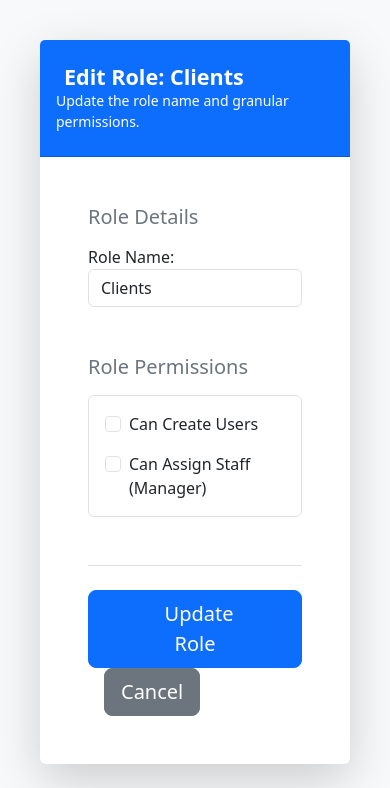
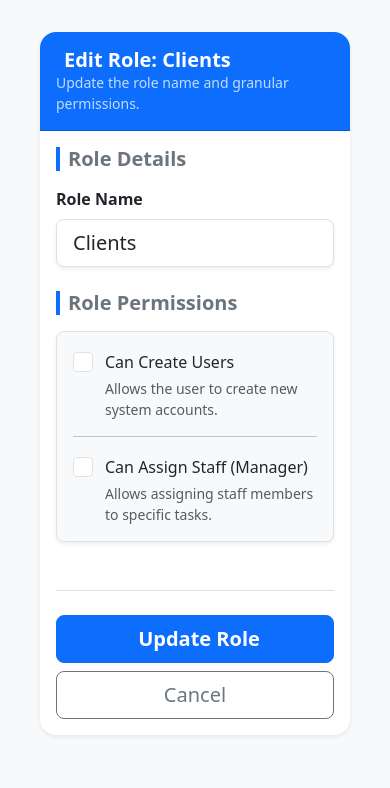
Before and after one commit to belldivine070/CMS, a Django app: page /bg-admin/roles/edit/13/ in a window 390 px wide. Shown: the part 56-844 px from the top of the page. Run offline with Django 5.2, Linux system fonts and the light colour scheme; a user stored in the database is signed in; data comes from the database, SQL or seed files in the repository; parts of the project's set-up code (start-up, migrations or seed data) failed here and were passed over; some libraries are stand-ins or nearby versions.

Commit message:
Refactor edit role page layout and styles
Updated the layout and styling of the edit role page, including improved focus states, larger checkboxes, and responsive typography adjustments.

```diff
--- a/users/templates/roles/edit_role.html
+++ b/users/templates/roles/edit_role.html
@@ -2,24 +2,23 @@
 {% load static %}
 {% load widget_tweaks %}
 
-{% block title %}Edit Role: {{ role.name }}{% endblock %}
 
 {% block content %}
-<div class="container-fluid pt-4">
-    <div class="card shadow-lg border-0">
-        <div class="card-header bg-primary text-white py-4">
-            <h4 class="m-0 fw-bold">
+<div class="container-fluid pt-3 pt-md-4">
+    <div class="card shadow-sm border-0 rounded-4 overflow-hidden">
+        <div class="card-header bg-primary text-white py-3 py-md-4 px-3 px-md-5">
+            <h4 class="m-0 fw-bold fs-5 fs-md-4">
                 <i class="fas fa-edit me-2"></i> Edit Role: {{ role.name }}
             </h4>
-            <p class="small mb-0">
+            <p class="small mb-0 opacity-75">
                 Update the role name and granular permissions.
             </p>
         </div>
 
-        <div class="card-body p-5">
+        <div class="card-body p-3 p-md-5">
             {% if messages %}
                 {% for message in messages %}
-                    <div class="alert alert-{{ message.tags }} alert-dismissible fade show" role="alert">
+                    <div class="alert alert-{{ message.tags }} alert-dismissible fade show shadow-sm" role="alert">
                         {{ message }}
                         <button type="button" class="btn-close" data-bs-dismiss="alert" aria-label="Close"></button>
                     </div>
@@ -30,35 +29,38 @@
                 {% csrf_token %}
 
                 <div class="row">
-                    <div class="col-lg-8">
-                        <h5 class="text-secondary mb-3">Role Details</h5>
+                    <div class="col-12 col-lg-8">
+                        <h5 class="text-secondary mb-3 fw-bold border-start border-primary border-4 ps-2">Role Details</h5>
 
                         <div class="mb-4">
-                            {{ form.name.label_tag }}
-                            {% render_field form.name class="form-control" %}
+                            <label class="form-label fw-semibold text-dark">{{ form.name.label }}</label>
+                            {% render_field form.name class="form-control form-control-lg shadow-sm" placeholder="Enter role name" %}
                             {% for error in form.name.errors %}
-                                <p class="text-danger small mt-1">{{ error }}</p>
+                                <div class="invalid-feedback d-block">{{ error }}</div>
                             {% endfor %}
                         </div>
 
-                        <h5 class="text-secondary mt-5 mb-3">Role Permissions</h5>
+                        <h5 class="text-secondary mt-4 mt-md-5 mb-3 fw-bold border-start border-primary border-4 ps-2">Role Permissions</h5>
 
-                        <div class="p-3 border rounded">
+                        <div class="p-3 p-md-4 bg-light border rounded-3 shadow-sm">
                             <div class="form-check mb-3">
                                 {% render_field form.can_create_user class="form-check-input" %}
-                                <label class="form-check-label fw-medium" for="{{ form.can_create_user.id_for_label }}">
+                                <label class="form-check-label fw-medium ms-2" for="{{ form.can_create_user.id_for_label }}">
                                     {{ form.can_create_user.label }}
                                 </label>
+                                <div class="form-text small ms-2">Allows the user to create new system accounts.</div>
                             </div>
+
+                            <hr class="my-3 opacity-10">
 
                             <div class="form-check mb-0">
                                 {% render_field form.can_assign_staff class="form-check-input" %}
-                                <label class="form-check-label fw-medium" for="{{ form.can_assign_staff.id_for_label }}">
+                                <label class="form-check-label fw-medium ms-2" for="{{ form.can_assign_staff.id_for_label }}">
                                     {{ form.can_assign_staff.label }}
                                 </label>
+                                <div class="form-text small ms-2">Allows assigning staff members to specific tasks.</div>
                             </div>
                         </div>
-
                     </div>
                 </div>
 
@@ -66,11 +68,11 @@
                     <div class="alert alert-danger mt-3">{{ form.non_field_errors }}</div>
                 {% endif %}
 
-                <div class="text-start border-top pt-4 mt-5">
-                    <button type="submit" class="btn btn-primary btn-lg px-5">
+                <div class="d-flex flex-column flex-md-row gap-2 border-top pt-4 mt-5">
+                    <button type="submit" class="btn btn-primary btn-lg px-md-5 fw-bold order-1 order-md-1">
                         <i class="fas fa-save me-2"></i> Update Role
                     </button>
-                    <a href="{% url 'manage_roles' %}" class="btn btn-secondary btn-lg ms-3">
+                    <a href="{% url 'manage_roles' %}" class="btn btn-outline-secondary btn-lg px-md-4 order-2 order-md-2">
                         Cancel
                     </a>
                 </div>
@@ -78,4 +80,29 @@
         </div>
     </div>
 </div>
+
+<style>
+    /* Custom focus state for better UX */
+    .form-control:focus {
+        border-color: #0d6efd;
+        box-shadow: 0 0 0 0.25rem rgba(13, 110, 253, 0.15);
+    }
+
+    /* Make checkboxes larger for easier touch interaction on mobile */
+    .form-check-input {
+        width: 1.25em;
+        height: 1.25em;
+        cursor: pointer;
+    }
+    .form-check-label {
+        cursor: pointer;
+        padding-top: 2px;
+    }
+
+    /* Adjust typography for smaller screens */
+    @media (max-width: 576px) {
+        .card-header h4 { font-size: 1.15rem; }
+        .btn-lg { width: 100%; } /* Full width buttons on small screens */
+    }
+</style>
 {% endblock content %}
```
